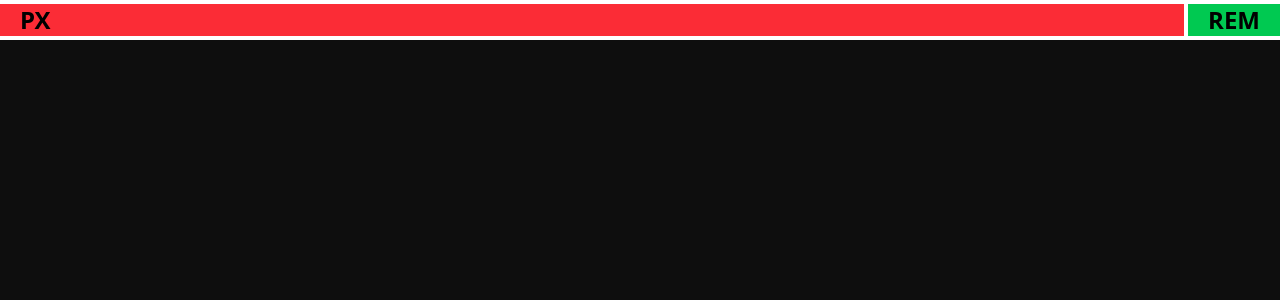
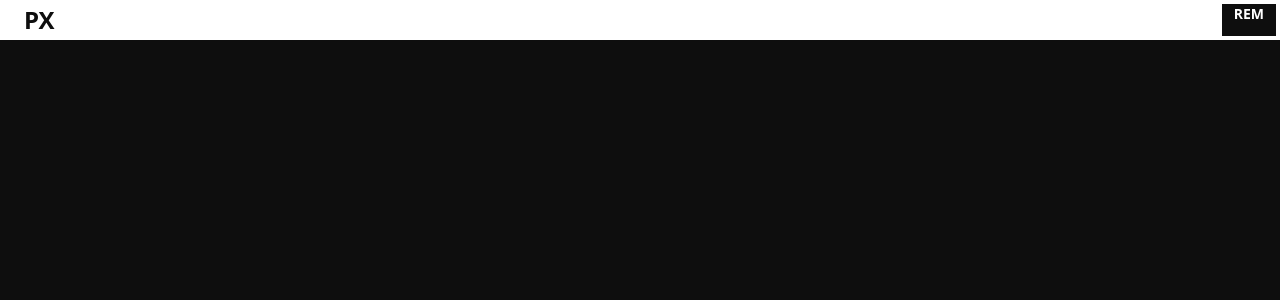
Before and after one commit to auilk/clampli, a React (Vite) app: page / in a window 1280 px wide. Shown: the top 300 px of the page. Built offline with nearby package versions, Linux system fonts and the light colour scheme.

Commit message:
Finish visual and animation work on UnitSelector

```diff
--- a/src/components/UnitSelector.jsx
+++ b/src/components/UnitSelector.jsx
@@ -5,12 +5,12 @@ function UnitSelector()
     const [selected, SetSelected] = useState("px");
 
     return (
-        <div className="w-full pt-1 pb-1 flex justify-between gap-1 bg-white">
-            <button className={`${selected === "px" ? "flex-grow" : "auto"} pl-5 pr-5 flex justify-start bg-red-500 transition-all`} onClick={() => SetSelected("px")}>
-                <span className="text-2xl font-bold">PX</span>
+        <div className="w-full flex justify-between border-4 border-white">
+            <button className={`${selected === "px" ? "pl-5 flex-grow bg-white text-graphite-900" : "pr-2 text-white [writing-mode:sideways-lr]"} w-fit pl-2 flex justify-start transition-all`} onClick={() => SetSelected("px")}>
+                <span className={`${selected === "px" ? "text-2xl" : "text-xl"} h-full font-bold`}>PX</span>
             </button>
-            <button className={`${selected === "rem" ? "flex-grow" : "auto"} pl-5 pr-5 flex justify-end bg-green-500 transition-all`} onClick={() => SetSelected("rem")}>
-                <span className="text-2xl font-bold">REM</span>
+            <button className={`${selected === "rem" ? "pr-5 flex-grow bg-white text-graphite-900" : "pr-3 text-white [writing-mode:sideways-rl]"} w-fit pl-3 flex justify-end transition-all`} onClick={() => SetSelected("rem")}>
+                <span className={`${selected === "rem" ? "text-2xl" : "text-sm"} h-full font-bold`}>REM</span>
             </button>
         </div>
     );
```
